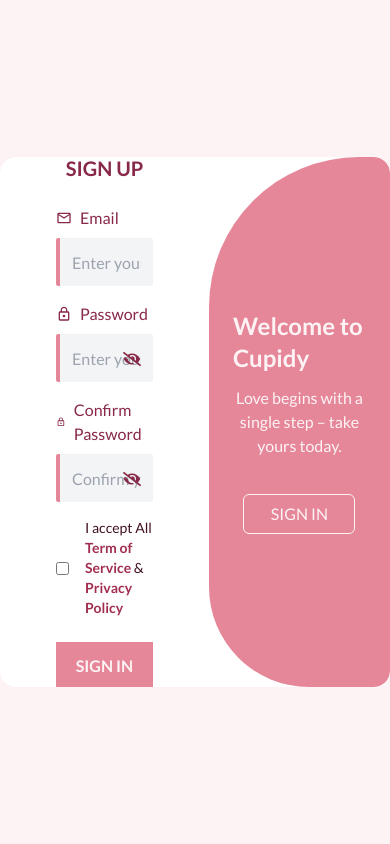
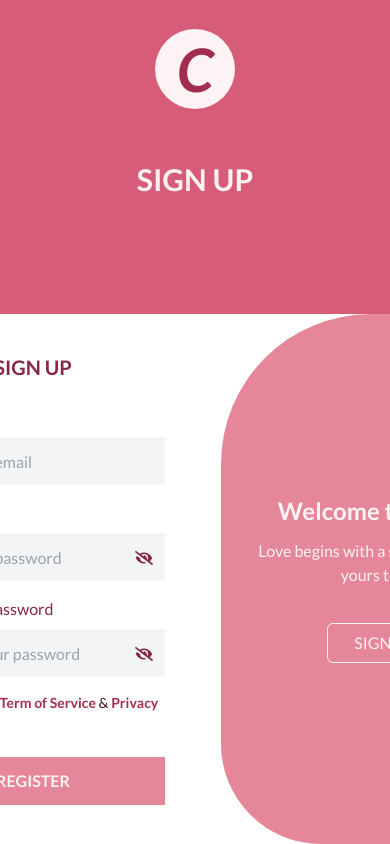
Before and after one commit to BrangB/Cupidy-Dating-App, a React (Vite) app: page /signup in a window 390 px wide. Built offline with nearby package versions, Linux system fonts and the light colour scheme.

Commit message:
update login mobile view

```diff
--- a/package.json
+++ b/package.json
@@ -10,10 +10,12 @@
     "preview": "vite preview"
   },
   "dependencies": {
+    "axios": "^1.7.2",
     "framer-motion": "^11.2.11",
     "lottie-react": "^2.4.0",
     "react": "^18.3.1",
     "react-dom": "^18.3.1",
+    "react-hot-toast": "^2.4.1",
     "react-icons": "^5.2.1",
     "react-router-dom": "^6.23.1"
   },
--- a/src/animations/SlideLeftMotion.jsx
+++ /dev/null
@@ -1,20 +0,0 @@
-import React from 'react'
-import { motion } from 'framer-motion'
-
-const SlideLeftMotion = ({children}) => {
-    return (
-        <div className='w-full h-full flex items-center justify-center'>
-          <motion.div
-            initial={{ x: '-100vw' }}
-            animate={{ x: 0 }}
-            transition={{ type: 'spring', stiffness: 100, }}
-            className='  flex items-center justify-center rounded-2xl overflow-hidden'
-          >
-            {children}
-          </motion.div>
-        </div>
-      )
-
-}
-
-export default SlideLeftMotion
--- /dev/null
+++ b/src/animations/loginAndSignup/SlideLeftMotion.jsx
@@ -0,0 +1,22 @@
+import React from 'react'
+import { motion } from 'framer-motion'
+
+const SlideLeftMotion = ({children}) => {
+    return (
+          <motion.div
+            initial={{ x: '-100vw' }}
+            animate={{ x: 0 }}
+            transition={{ type: 'spring', stiffness: 100, }}
+            className='flex flex-col w-full relative h-full bg-primary-500 md:bg-primary-50 items-center justify-end md:justify-center overflow-hidden gap-28'
+          >
+            <div className="header uppercase flex md:hidden text-primary-50 font-bold text-[30px] flex-col items-center justify-center gap-12">
+              <div className="logo bg-primary-50 text-primary-700 flex rounded-full w-[80px] h-[80px] items-center justify-center font-bold italic text-[60px]">C</div>
+              <h1>Sign Up</h1>
+            </div>
+            {children}
+          </motion.div>
+      )
+
+}
+
+export default SlideLeftMotion
--- a/src/main.jsx
+++ b/src/main.jsx
@@ -3,10 +3,15 @@ import ReactDOM from 'react-dom/client'
 import App from './App.jsx'
 import './index.css'
 import { BrowserRouter as Router } from 'react-router-dom'
+import { Toaster } from 'react-hot-toast'
 
 ReactDOM.createRoot(document.getElementById('root')).render(
   <React.StrictMode>
     <Router>
+    <Toaster
+        position="top-center"
+        reverseOrder={false}
+      />
       <App />
     </Router>
   </React.StrictMode>,
--- a/src/pages/Login.jsx
+++ b/src/pages/Login.jsx
@@ -1,68 +1,98 @@
-import React, { useState } from 'react'
+import React, { useEffect, useRef, useState } from 'react'
 import { useAuth } from '../providers/AuthProvider'
 import { Link, Navigate } from 'react-router-dom';
 import { MdOutlineEmail } from "react-icons/md";
 import { MdLockOutline } from "react-icons/md";
-import SlideLeftMotion from '../animations/SlideLeftMotion';
+import SlideLeftMotion from '../animations/loginAndSignup/SlideLeftMotion';
 import { FaEye } from "react-icons/fa"
 import { FaEyeSlash } from "react-icons/fa";
 import useFetch from '../hooks/useFetch';
 import BtnLogin from '../animations/animateIcons/BtnLogin';
+import axios from 'axios';
+import toast from 'react-hot-toast';
 
 const Login = () => {
 
   const {user, setUser} = useAuth();
   const [showPassword, setShowPassword] = useState(false)
+  const [inputData, setInputData] = useState({
+    email: '',
+    password: ''
+  })
   const [data, setData] = useState(null)
   const [loading, setLoading] = useState(false)
+  const [error, setError] = useState(null)
 
-  const login = () => {
-    // localStorage.setItem("user" ,JSON.stringify({user: "Brang"}))
-    // setUser(JSON.parse(localStorage.getItem("user")))
-    // return <Navigate to="/dashboard" />
-    setLoading(true)
-    fetch("https://fakestoreapi.com/products/")
-      .then((res) => {
-        if (!res.ok) {
-          throw new Error('Network response was not ok ' + res.statusText);
-        }
-        return res.json();
-      })
-      .then((data) => {
-        setData(data);
-        console.log(data)
-        setLoading(false)
-      })
-      .catch((err) => {
-        setLoading(false)
-      });
-  }
+  const emailRef = useRef(null)
+  const passwordRef = useRef(null)
+
+  const handleLogin = () => {
+
+    if(inputData.email == ""){
+      toast.error("Please enter your email!")
+      emailRef.current && emailRef.current.focus()
+    }else{
+      if(inputData.password == ""){
+        toast.error("Please enter the password!")
+        passwordRef.current && passwordRef.current.focus()
+      }else{
+        setLoading(true);
+        toast.promise(
+          fetchData(),
+          {
+            loading: 'Loading...',
+            success:
+              ({ info }) => {
+                setData(info);
+                setError(null);
+                setLoading(false);
+                return 'Login successfully! 🎉🎉';
+              },
+            error: (err) => {
+              setLoading(false);
+              setError(err.message || 'LogIn Fail! 😑');
+              return 'Could not save.';
+            }
+          }
+        );
+      }
+    }
+  };
+
+  const fetchData = async () => {
+    try {
+      const res = await axios.get('https://fakestoreapi.com/products');
+      return { info: res.data };
+    } catch (err) {
+      throw err;
+    }
+  };
 
 
   if(user) return <Navigate to="/dashboard" />
   return (
     <div className='w-full h-full flex items-center justify-center'>
       <SlideLeftMotion>
-        <div className='card w-[700px] h-[470px] bg-white shadow-lg flex items-center justify-center rounded-2xl overflow-hidden'>
-          <div className="left w-7/12 h-full flex items-center justify-center p-6">
-            <div className="form flex flex-col w-full p-10 items-center justify-center gap-6">
-              <h1 className='uppercase text-primary-800 text-2xl font-semibold'>Sign In</h1>
+        <div className='card w-[100%] h-[430px] sm:w-[70%] lg:w-[700px] lg:h-[470px] bg-white shadow-lg flex flex-col md:flex-row items-center justify-center rounded-tl-[60px] rounded-tr-[60px] md:rounded-[50px] overflow-hidden'>
+          <div className="left w-full md:w-7/12 h-full flex items-center justify-center p-6">
+            <div className="form flex flex-col w-full p-10 items-center justify-center gap-8 md:gap-6">
+              <h1 className='hidden md:flex uppercase text-primary-800 text-2xl font-semibold'>Sign In</h1>
               <div className="email flex flex-col gap-2 w-full text-primary-800">
                 <label htmlFor="email" className='flex gap-2 items-center'><MdOutlineEmail /> Email</label>
-                <input type="email" id='email' placeholder='Enter your email' className='border-l-4 bg-gray-100 border-primary-400 w-full h-12 p-3 rounded-sm outline-none'/>
+                <input type="email" id='email' ref={emailRef} placeholder='Enter your email' className='border-l-4 bg-gray-100 border-primary-400 w-full h-12 p-3 rounded-sm outline-none' onChange={(e) => setInputData({...inputData, email: e.target.value})}/>
               </div>
               <div className="password flex flex-col gap-2 w-full text-primary-800">
                 <label htmlFor="password" className='flex gap-2 items-center'><MdLockOutline /> Password</label>
                 <div className="input relative">
-                  <input type={showPassword ? 'text' : "password"} id='password' placeholder='Enter your password' className='border-l-4 bg-gray-100 border-primary-400 w-full h-12 p-3 rounded-sm outline-none'/>
+                  <input type={showPassword ? 'text' : "password"} id='password' ref={passwordRef} placeholder='Enter your password' className='border-l-4 bg-gray-100 border-primary-400 w-full h-12 p-3 rounded-sm outline-none' onChange={(e) => setInputData({...inputData, password: e.target.value})}/>
                   {showPassword ? <FaEye className='absolute top-4 right-3 text-lg cursor-pointer' onClick={() => setShowPassword(!showPassword)}/> : <FaEyeSlash className='absolute top-4 right-3 text-lg cursor-pointer' onClick={() => setShowPassword(!showPassword)}/>}
                 </div>
                 <p className='text-sm text-primary-600 font-medium cursor-pointer'>Forgot password?</p>
               </div>
-              <button className='uppercase bg-primary-400 font-semibold hover:bg-primary-500 duration-200 flex items-center justify-center w-full h-12 text-primary-50' onClick={login}>{loading ? <BtnLogin />: 'Sign In'}</button>
+              <button className='uppercase bg-primary-400 font-semibold hover:bg-primary-500 duration-200 flex items-center justify-center w-full h-12 text-primary-50' onClick={handleLogin}>{loading ? <BtnLogin />: 'Sign In'}</button>
             </div>
           </div>
-          <div className="right w-6/12 bg-primary-400 h-full rounded-tl-[150px] rounded-bl-[100px] flex flex-col items-center justify-center p-6 gap-3">
+          <div className="hidden right w-6/12 bg-primary-400 h-full rounded-tl-[150px] rounded-bl-[100px] md:flex flex-col items-center justify-center p-6 gap-3">
             <h1 className=' font-bold text-xl text-primary-50'>Hello, Friends</h1>
             <p className='text-primary-50 flex items-center justify-center text-center text-sm'>Create an account and start your journey
             to find love.</p>
--- a/src/pages/SignUp.jsx
+++ b/src/pages/SignUp.jsx
@@ -1,25 +1,90 @@
-import React, {useState} from 'react'
+import React, {useRef, useState} from 'react'
 import { useAuth } from '../providers/AuthProvider'
 import { Link, Navigate } from 'react-router-dom';
 import { MdOutlineEmail } from "react-icons/md";
 import { MdLockOutline } from "react-icons/md";
-import SlideLeftMotion from '../animations/SlideLeftMotion';
+import SlideLeftMotion from '../animations/loginAndSignup/SlideLeftMotion';
 import { FaEye } from "react-icons/fa"
 import { FaEyeSlash } from "react-icons/fa";
-
-
+import toast from 'react-hot-toast';
+import BtnLogin from '../animations/animateIcons/BtnLogin';
+import axios from 'axios';
 
 
 const SignUp = () => {
 
     const {user, setUser} = useAuth();
     const [showPassword, setShowPassword] = useState(false)
+    const [loading, setLoading] = useState(false)
+    const [data, setData] = useState(null)
+    const [error, setError] = useState(null)
+    const [inputData, setInputData] = useState({
+      email: "",
+      password: "",
+      confirmPassword: "",
+      allowPrivacyPolicy: false
+    })
 
-    const login = () => {
-      localStorage.setItem("user" ,JSON.stringify({user: "Brang"}))
-      setUser(JSON.parse(localStorage.getItem("user")))
-      return <Navigate to="/dashboard" />
+    const emailRef = useRef(null);
+    const passwordRef = useRef(null);
+    const confirmPasswordRef = useRef(null);
+
+    const handleSignup = () => {
+      // localStorage.setItem("user" ,JSON.stringify({user: "Brang"}))
+      // setUser(JSON.parse(localStorage.getItem("user")))
+      // return <Navigate to="/dashboard" />
+      if (inputData.email === '') {
+        toast.error('Please enter your email!');
+        emailRef.current && emailRef.current.focus();
+      } else if (inputData.password === '') {
+        toast.error('Please enter the password!');
+        passwordRef.current && passwordRef.current.focus();
+      } else if (inputData.confirmPassword === '') {
+        toast.error('Please confirm your password');
+        confirmPasswordRef.current && confirmPasswordRef.current.focus();
+      } else if (inputData.password.length < 8){
+        toast.error("Your password should have at least 8 characters")
+      } else if (inputData.password !== inputData.confirmPassword) {
+        toast.error('Passwords do not match!');
+        confirmPasswordRef.current && confirmPasswordRef.current.focus();
+      } else if (!inputData.allowPrivacyPolicy){
+        toast.error('You do not accept the privacy policy');
+      }else{
+        setLoading(true);
+        toast.promise(
+          fetchData(),
+          {
+            loading: 'Loading...',
+            success:
+              ({ info }) => {
+                setData(info);
+                setError(null);
+                setLoading(false);
+                console.log({
+                  email: inputData.email,
+                  password: inputData.password,
+                  allowPrivacyPolicy: inputData.allowPrivacyPolicy
+                })
+                return 'Login successfully! 🎉🎉';
+              },
+            error: (err) => {
+              setLoading(false);
+              setError(err.message || 'LogIn Fail! 😑');
+              return 'LogIn Fail! 😑';
+            }
+          }
+        );
+      }
     }
+
+    const fetchData = async () => {
+      try {
+        const res = await axios.get('https://fakestoreapi.com/products');
+        return { info: res.data };
+      } catch (err) {
+        throw err;
+      }
+    };
 
     if(user) return <Navigate to="/dashboard" />
 
@@ -33,28 +98,28 @@ const SignUp = () => {
               <div className="inputs flex flex-col gap-4 w-full">
                 <div className="email flex flex-col gap-2 w-full text-primary-800">
                   <label htmlFor="email" className='flex gap-2 items-center'><MdOutlineEmail /> Email</label>
-                  <input type="email" id='email' placeholder='Enter your email' className='border-l-4 bg-gray-100 border-primary-400 w-full h-12 p-3 rounded-sm outline-none'/>
+                  <input type="email" id='email' placeholder='Enter your email' className='border-l-4 bg-gray-100 border-primary-400 w-full h-12 p-3 rounded-sm outline-none' onChange={(e) => setInputData({...inputData, email: e.target.value})}/>
                 </div>
                 <div className="password flex flex-col gap-2 w-full text-primary-800">
                   <label htmlFor="password" className='flex gap-2 items-center'><MdLockOutline /> Password</label>
                   <div className="input relative">
-                    <input type={showPassword ? 'text' : "password"} id='password' placeholder='Enter your password' className='border-l-4 bg-gray-100 border-primary-400 w-full h-12 p-3 rounded-sm outline-none'/>
-                    {showPassword ? <FaEye className='absolute top-4 right-3 text-lg cursor-pointer' onClick={() => setShowPassword(!showPassword)}/> : <FaEyeSlash className='absolute top-4 right-3 text-lg cursor-pointer' onClick={() => setShowPassword(!showPassword)}/>}
+                    <input type={showPassword ? 'text' : "password"} id='password' placeholder='Enter your password' className='border-l-4 bg-gray-100 border-primary-400 w-full h-12 p-3 rounded-sm outline-none' onChange={(e) => setInputData({...inputData, password: e.target.value})}/>
+                    {showPassword ? <FaEye className='absolute top-4 right-3 text-lg cursor-pointer' onClick={() => setShowPassword(!showPassword)}/> : <FaEyeSlash className='absolute top-4 right-3 text-lg cursor-pointer' onClick={() => setShowPassword(!showPassword)} />}
                   </div>
                 </div>
                 <div className="confirmPassword flex flex-col gap-2 w-full text-primary-800">
                   <label htmlFor="confirmPassword" className='flex gap-2 items-center'><MdLockOutline /> Confirm Password</label>
                   <div className="input relative">
-                    <input type={showPassword ? 'text' : "password"} id='confirmPassword' placeholder='Confirm your password' className='border-l-4 bg-gray-100 border-primary-400 w-full h-12 p-3 rounded-sm outline-none'/>
-                    {showPassword ? <FaEye className='absolute top-4 right-3 text-lg cursor-pointer' onClick={() => setShowPassword(!showPassword)}/> : <FaEyeSlash className='absolute top-4 right-3 text-lg cursor-pointer' onClick={() => setShowPassword(!showPassword)}/>}
+                    <input type={showPassword ? 'text' : "password"} id='confirmPassword' placeholder='Confirm your password' className='border-l-4 bg-gray-100 border-primary-400 w-full h-12 p-3 rounded-sm outline-none' onChange={(e) => setInputData({...inputData, confirmPassword: e.target.value})}/>
+                    {showPassword ? <FaEye className='absolute top-4 right-3 text-lg cursor-pointer' onClick={() => setShowPassword(!showPassword)}/> : <FaEyeSlash className='absolute top-4 right-3 text-lg cursor-pointer' onClick={() => setShowPassword(!showPassword)} />}
                   </div>
                 </div>
                 <div className="privacy flex gap-4 text-sm items-center">
-                  <input type="checkbox" className='accent-primary-400'/>
+                  <input type="checkbox" className='accent-primary-400' onChange={e => setInputData({...inputData, allowPrivacyPolicy: e.target.checked})}/>
                   <p className='text-primary-950'>I accept All <Link to='/policy' className='text-primary-700 font-semibold cursor-pointer'>Term of Service</Link> & <Link to='/policy' className='text-primary-700 font-semibold cursor-pointer'>Privacy Policy</Link></p>
                 </div>
               </div>
-              <button className='uppercase bg-primary-400 font-semibold hover:bg-primary-500 duration-200 flex items-center justify-center w-full h-12 text-primary-50' onClick={login}>Sign In</button>
+              <button className='uppercase bg-primary-400 font-semibold hover:bg-primary-500 duration-200 flex items-center justify-center w-full h-12 text-primary-50' onClick={handleSignup}>{loading ? <BtnLogin /> : "Register"}</button>
             </div>
           </div>
           <div className="right w-6/12 bg-primary-400 h-full rounded-tl-[150px] rounded-bl-[100px] flex flex-col items-center justify-center p-6 gap-3">
```
Also changed, not shown: 1 other file (tests, documents, lock files or other folders).
